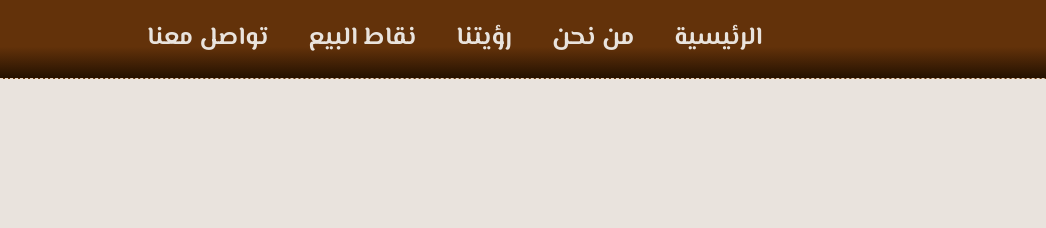
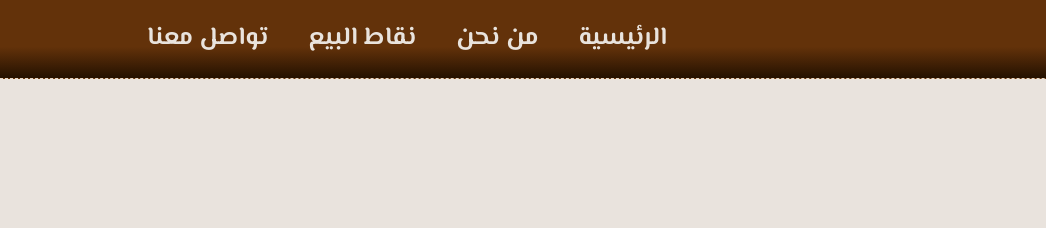
Before and after one commit to senpairabie/arwa, a plain HTML site: page index.html in a window 1280 px wide. Shown: the top 228 px of the page, 0-1046 px from the left. Drawn offline with Linux system fonts and the light colour scheme.

Commit message:
end heaader , about , our vision , icons

```diff
--- a/index.html
+++ b/index.html
@@ -21,7 +21,6 @@
             <ul>
               <li><a class="activ" href="#">الرئيسية</a></li>
               <li><a href="#whoWe">من نحن</a></li>
-              <li><a href="#Vision">رؤيتنا</a></li>
               <li><a href="#">نقاط البيع</a></li>
               <li><a href="#">تواصل معنا</a></li>
             </ul>
```
